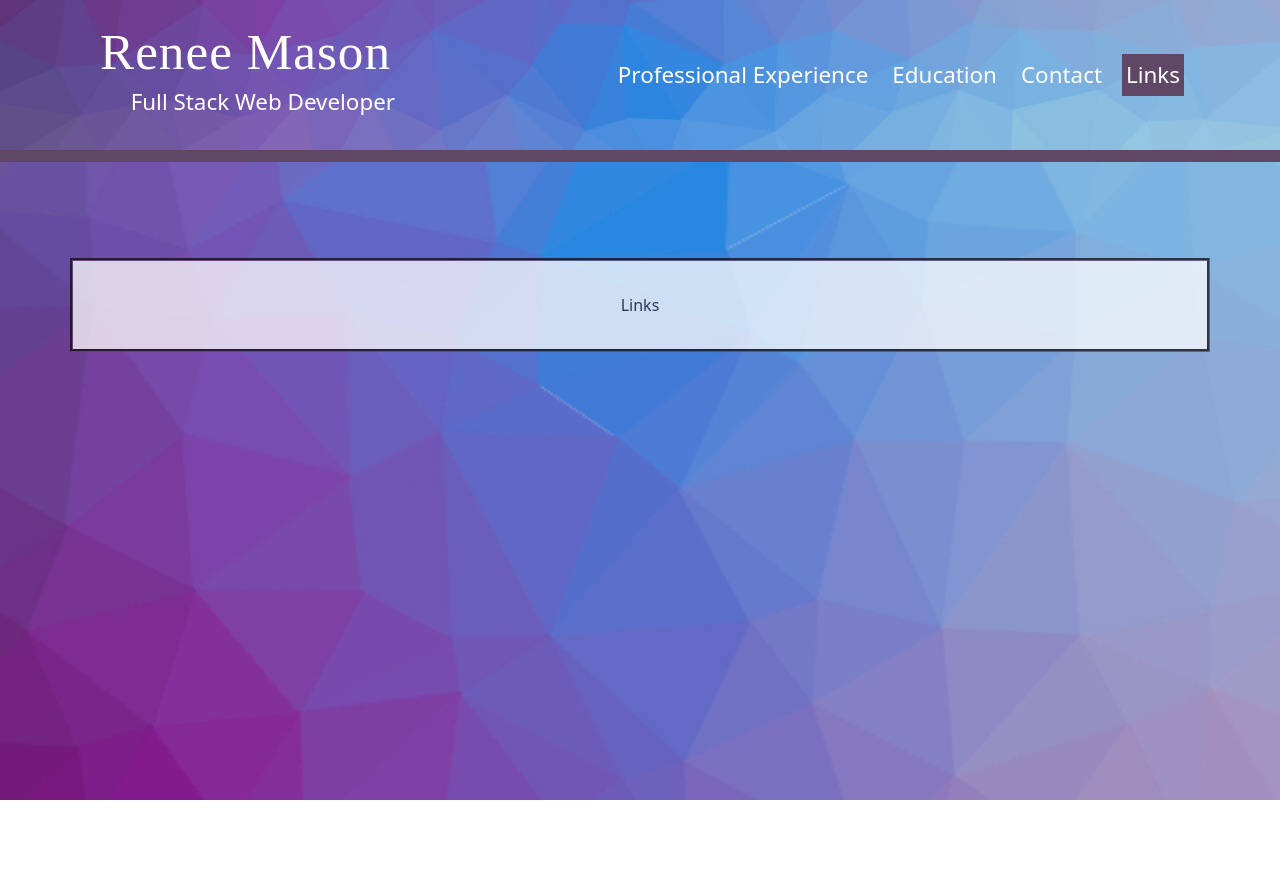
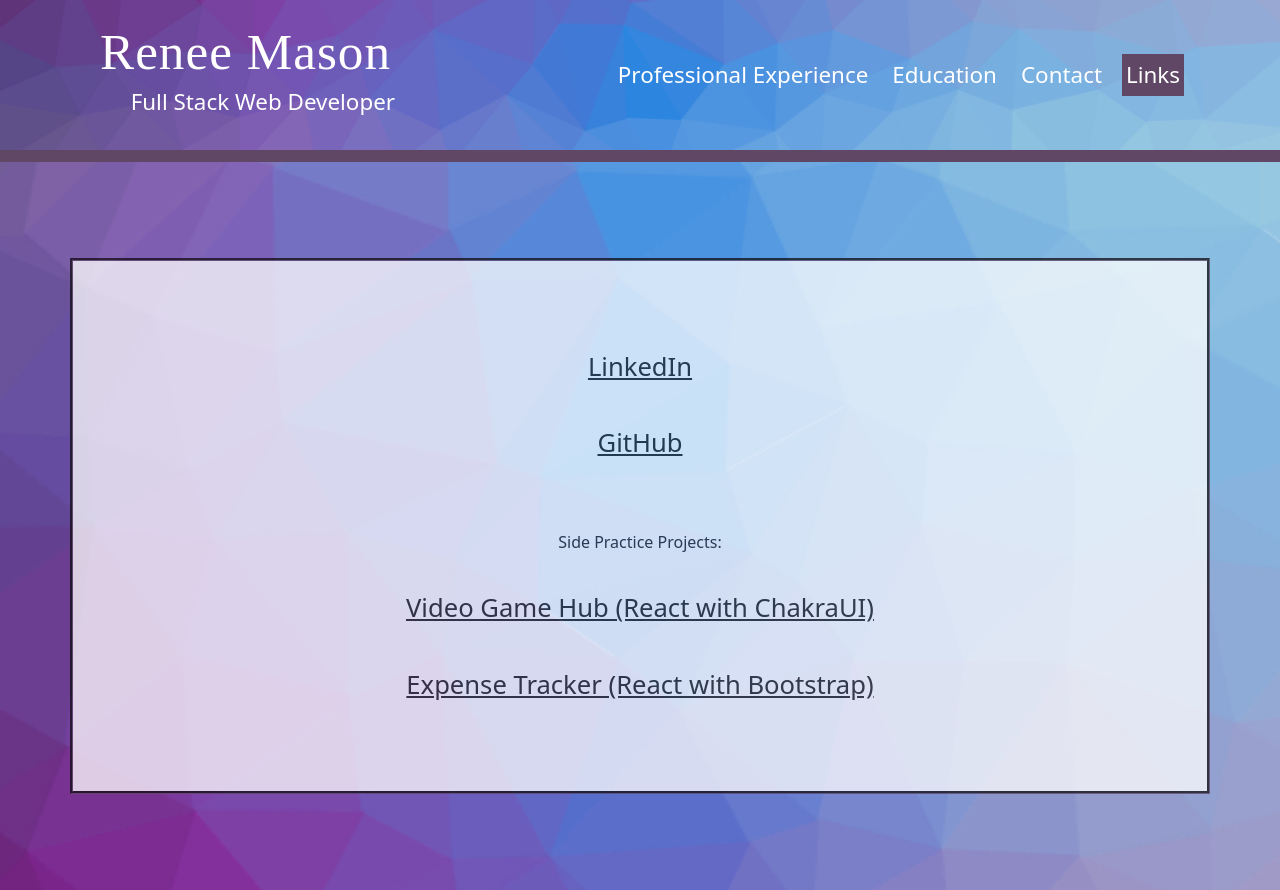
Before and after one commit to lenorared/ResumeReact, a React (Vite) app: page /links in a window 1280 px wide. Before the commit the page ends 800 px from the top, so only its background shows below. Built offline with nearby package versions, Linux system fonts and the light colour scheme; a web font is replaced by a local one.

Commit message:
contact form send email and Links

```diff
--- a/src/pages/Contact.css
+++ b/src/pages/Contact.css
@@ -1,7 +1,8 @@
 form {
-    width: 75%;
+    width: 50%;
     text-align: left;
     margin: 0 auto;
+    padding-bottom: 6rem;
 }
 
 label {
@@ -19,3 +20,8 @@ button:hover {
     color: var(--darkpurple) !important;
     background-color: var(--lightpurple) !important;
 }
+
+h3 {
+    text-align: left !important;
+    padding-bottom: 1.6rem;
+}
--- a/src/pages/Contact.tsx
+++ b/src/pages/Contact.tsx
@@ -4,23 +4,33 @@ import './Contact.css'
 
 export const Contact = () => {
   return (
+    <>
 
+    <form action="https://api.web3forms.com/submit" method="POST" >
+    <h3 className="mb-3"> Send me an email! </h3>
+    <input type="hidden" name="access_key" value="9350e9f1-b735-4874-bdde-225b38fe87d0" />
+    <div className="mb-3">
+      <label htmlFor="name" className="form-label"> Name </label>
+      <input type="text" className="form-control" name="name" required />
+    </div>
+    <div className="mb-3">
+      <label htmlFor="_subject" className="form-label"> Subject </label>
+      <input type="text" className="form-control" name="_subject" placeholder="" />
+    </div>
+    <div className="mb-3">
+      <label htmlFor="email" className="form-label"> Email </label>
+      <input type="email" name="email" className="form-control"  required />
+    </div>
+    <div className="mb-3">
+      <label htmlFor="message" className="form-label"> Message </label>
+      <textarea name="message"  className="form-control" rows={8} required />
+    </div>
+    <div className="h-captcha" data-captcha="true"></div>
+    <button type="submit">Send Email</button>
+    </form>
 
-<form target="_blank" action="https://formsubmit.co/rmmason@gmail.com" method="POST">
-<div className="form-group">
-  <div className="form-row">
-    <div className="col">
-      <input type="text" name="name" className="form-control" placeholder="Full Name" required />
-    </div>
-    <div className="col">
-      <input type="email" name="email" className="form-control" placeholder="Email Address" required />
-    </div>
-  </div>
-</div>
-<div className="form-group">
-  <textarea placeholder="Your Message" className="form-control" name="message" rows={10} required></textarea>
-</div>
-<button type="submit" className="btn btn-lg btn-dark btn-block">Submit Form</button>
-</form>
+    <script src="https://web3forms.com/client/script.js" async defer></script>
+    </>
+
   )
 }
--- a/src/pages/Education.css
+++ b/src/pages/Education.css
@@ -1,6 +1,6 @@
 .eduFlex {
     display: flex;
-    justify-content: center;
+    justify-content: space-around;
     font-size: 1.4rem;
 }
 
@@ -13,8 +13,8 @@
 }
 
 .eduItem:nth-of-type(2){
-    /* border-image: linear-gradient(to top, #181818, #eee, #181818) 1 100%; */
-    border-left: 4px solid var(--darkpurple);
+    /* border-image: linear-gradient(to top, #181818, #eee, #181818) 1 100%;
+    border-left: 4px solid var(--darkpurple); */
     /* border-image: linear-gradient(to top, var(--darkpurple), #eee, var(--darkpurple)) 1 100%; */
     /* border-image:
     linear-gradient(
--- /dev/null
+++ b/src/pages/Links.css
@@ -0,0 +1,21 @@
+.linkFlex {
+    display: flex;
+    justify-content: space-around;
+    flex-direction: column;
+    padding: 2.2rem 0;
+}
+
+.linkDiv {
+    display: flex;
+    flex-direction: column;
+}
+
+.linkDiv:nth-of-type(2){
+  margin-top: 3rem;
+}
+
+.linkDiv a {
+    color: #222;
+    font-size: 1.6rem;
+    line-height: 3;
+}
--- a/src/pages/Links.tsx
+++ b/src/pages/Links.tsx
@@ -1,6 +1,19 @@
+import './Links.css'
+
 const Links = () => {
   return (
-    <div>Links</div>
+    <div className="linkFlex">
+      <div className="linkDiv">
+        <a target="_blank" href="https://www.linkedin.com/in/renee-mason-43ab1718b"> LinkedIn </a>
+        <a target="_blank" href="https://github.com/lenorared"> GitHub </a>
+      </div>
+
+      <div className="linkDiv">
+        <p> Side Practice Projects: </p>
+        <a target="_blank" href="https://game-hub-teal-nu.vercel.app/"> Video Game Hub (React with ChakraUI)  </a>
+        <a target="_blank" href="https://reactform-lenorared.vercel.app/"> Expense Tracker (React with Bootstrap)  </a>
+        </div>
+    </div>
   )
 }
 
```
Also changed, not shown: src/pages/Education.tsx (+2 -5 lines).
